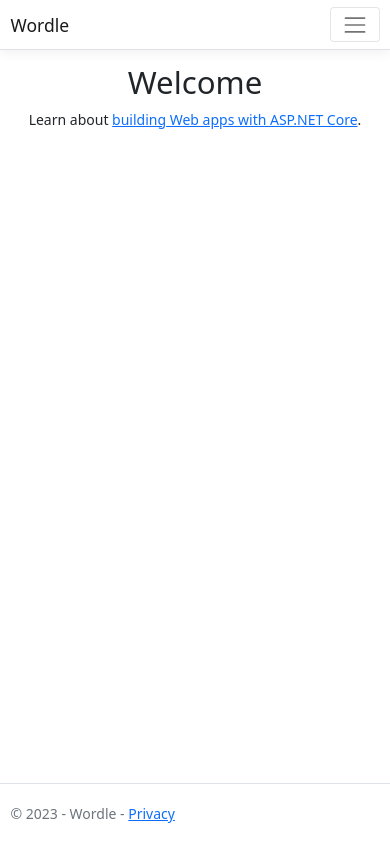
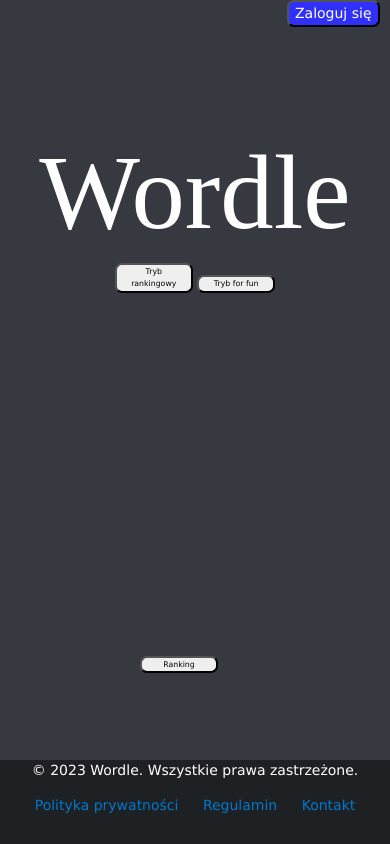
Before and after one commit to BartlomiejCalus/SM_Projekt, an ASP.NET Core app: page / in a window 390 px wide. Run offline with ASP.NET Core 8, Linux system fonts and the light colour scheme; style sheets or scripts are compiled from the project's sources; some web fonts are replaced.

Commit message:
[FE] Strona głowna, logowania i rejestracja

```diff
--- a/Wordle/Wordle/Controllers/HomeController.cs
+++ b/Wordle/Wordle/Controllers/HomeController.cs
@@ -22,6 +22,14 @@
         {
             return View();
         }
+        public IActionResult Login()
+        {
+            return View("Login");
+        }
+        public IActionResult Register()
+        {
+            return View();
+        }
 
         [ResponseCache(Duration = 0, Location = ResponseCacheLocation.None, NoStore = true)]
         public IActionResult Error()
--- a/Wordle/Wordle/Views/Home/Index.cshtml
+++ b/Wordle/Wordle/Views/Home/Index.cshtml
@@ -1,8 +1,40 @@
 @{
     ViewData["Title"] = "Home Page";
 }
+<head>
+    <link rel="stylesheet" href="~/css/style.css">
 
-<div class="text-center">
-    <h1 class="display-4">Welcome</h1>
-    <p>Learn about <a href="https://docs.microsoft.com/aspnet/core">building Web apps with ASP.NET Core</a>.</p>
+
+</head>
+<div class="menu">
+
+    <a href="@Url.Action("Login")" class="button-link">
+
+        <button id="login_button">Zaloguj się</button>
+    </a>
+
+
+
+
 </div>
+<div class="main_page">
+
+    <div class="row_non">
+        <h1><a href=" @Url.Action("Index")">Wordle</a></h1>
+
+        <button class="gamemode_button">Tryb rankingowy</button>
+
+        <button class="gamemode_button">Tryb for fun</button>
+
+    </div>
+    <div class="row_non">
+        <button class="gamemode_button" id="rank_button">Ranking</button>
+        <button class="gamemode_button" id="settings_button"><i class="fa-solid fa-gears"></i></button>
+    </div>
+
+</div>
+
+
+
+
+<script src="js/bootstrap.bundle.js"></script>
--- a/Wordle/Wordle/Views/Shared/_Layout.cshtml
+++ b/Wordle/Wordle/Views/Shared/_Layout.cshtml
@@ -9,38 +9,26 @@
     <link rel="stylesheet" href="~/Wordle.styles.css" asp-append-version="true" />
 </head>
 <body>
-    <header>
-        <nav class="navbar navbar-expand-sm navbar-toggleable-sm navbar-light bg-white border-bottom box-shadow mb-3">
-            <div class="container-fluid">
-                <a class="navbar-brand" asp-area="" asp-controller="Home" asp-action="Index">Wordle</a>
-                <button class="navbar-toggler" type="button" data-bs-toggle="collapse" data-bs-target=".navbar-collapse" aria-controls="navbarSupportedContent"
-                        aria-expanded="false" aria-label="Toggle navigation">
-                    <span class="navbar-toggler-icon"></span>
-                </button>
-                <div class="navbar-collapse collapse d-sm-inline-flex justify-content-between">
-                    <ul class="navbar-nav flex-grow-1">
-                        <li class="nav-item">
-                            <a class="nav-link text-dark" asp-area="" asp-controller="Home" asp-action="Index">Home</a>
-                        </li>
-                        <li class="nav-item">
-                            <a class="nav-link text-dark" asp-area="" asp-controller="Home" asp-action="Privacy">Privacy</a>
-                        </li>
-                    </ul>
-                </div>
-            </div>
-        </nav>
-    </header>
+
     <div class="container">
         <main role="main" class="pb-3">
             @RenderBody()
         </main>
     </div>
 
-    <footer class="border-top footer text-muted">
+    <footer>
+
         <div class="container">
-            &copy; 2023 - Wordle - <a asp-area="" asp-controller="Home" asp-action="Privacy">Privacy</a>
-        </div>
-    </footer>
+                <p>&copy; 2023 Wordle. Wszystkie prawa zastrzeżone.</p>
+        <nav>
+            <ul>
+                <li><a href="#">Polityka prywatności</a></li>
+                    <li><a href="#">Regulamin</a></li>
+                <li><a href="#">Kontakt</a></li>
+            </ul>
+        </nav>
+    </div>
+</footer>
     <script src="~/lib/jquery/dist/jquery.min.js"></script>
     <script src="~/lib/bootstrap/dist/js/bootstrap.bundle.min.js"></script>
     <script src="~/js/site.js" asp-append-version="true"></script>
--- /dev/null
+++ b/Wordle/Wordle/wwwroot/css/style.css
@@ -0,0 +1,209 @@
+
+@font-face {
+    font-family: December;
+    src: url(December.otf);
+  }
+body{
+    background-color: #36393F;
+    font-family: Verdana, Geneva, Tahoma, sans-serif;
+}
+h1{
+    color:white;
+    text-align: center;
+    margin-top:4vh;
+    font-family: December;
+    font-size: 80pt;
+    cursor: pointer;
+    align-self: center;
+
+}
+h1 a
+{
+    text-decoration: none;
+    color:white;
+}
+h1 a:hover
+{
+    text-decoration: none;
+    color:white;
+}
+
+.gamemode_button{
+
+    width:20vw;
+    align-self: center;
+    border-radius: 7px;
+    font-size: 2vw;
+}
+.main_page{
+    display: flex;
+    flex-wrap: wrap;
+    margin-top:5vh;
+    align-items:center;
+    justify-content: center;
+
+}
+.row_non{
+    margin-top:3vh;
+    width: 100vw;
+    text-align: center;
+}
+#rank_button
+{
+    margin-top:40vh;
+}
+#settings_button
+{
+background: none;
+border:0;
+width: auto;
+margin-left: 4vw;
+font-size: 2vw;
+
+}
+
+
+/* Stopka */
+footer {
+    margin-top:2vh;
+    background-color: #1e2124;
+    width: 100vw;
+    height: 10vh;
+    color:white;
+    position:fixed;
+    bottom:0px;
+
+  }
+
+  .container {
+    max-width: 1200px;
+    margin: 0 auto;
+    text-align: center;
+  }
+
+  ul {
+    list-style: none;
+    margin: 0;
+    padding: 0;
+    display: inline-block;
+  }
+
+  li {
+    display: inline-block;
+    margin: 0 10px;
+  }
+
+  a {
+    color: #4b4b4b;
+    text-decoration: none;
+    transition: color 0.2s ease-in-out;
+  }
+
+  a:hover {
+    color: #007bff;
+  }
+
+  .menu
+  {
+    justify-content: right;
+    display: flex;
+  }
+  #login_button
+  {
+    Color:white;
+    background: rgb(49, 49, 255);
+    border-radius: 7px;
+  }
+
+  .login-container {
+    max-width: 400px;
+    margin: 0 auto;
+    padding: 20px;
+    color:white;
+    box-shadow: 0px 2px 5px rgba(0, 0, 0, 0.3);
+    text-align: center;
+  }
+
+  h2 {
+    margin-top: 0;
+  }
+
+  form {
+    display: flex;
+    flex-direction: column;
+  }
+
+  label {
+    margin-top: 10px;
+    font-weight: bold;
+  }
+
+  input {
+    padding: 5px;
+    margin-top: 5px;
+    border: 1px solid #ccc;
+    border-radius: 3px;
+    font-size: 16px;
+  }
+
+  button[type="submit"] {
+    background-color: #6b6b6b;
+    color: #fff;
+    padding: 10px 20px;
+    margin-top: 10px;
+    border: none;
+    border-radius: 3px;
+    font-size: 16px;
+    cursor: pointer;
+  }
+
+  button[type="submit"]:hover {
+    background-color: #6b6b6b;
+  }
+
+
+  .register-container {
+    max-width: 400px;
+    margin: 0 auto;
+    padding: 20px;
+    color:white;
+    box-shadow: 0px 2px 5px rgba(0, 0, 0, 0.3);
+    text-align: center;
+  }
+
+  h2 {
+    margin-top: 0;
+  }
+
+  form {
+    display: flex;
+    flex-direction: column;
+  }
+
+  label {
+    margin-top: 10px;
+    font-weight: bold;
+  }
+
+  input {
+    padding: 5px;
+    margin-top: 5px;
+    border: 1px solid #ccc;
+    border-radius: 3px;
+    font-size: 16px;
+  }
+
+  button[type="submit"] {
+    background-color: #6b6b6b;
+    color: #fff;
+    padding: 10px 20px;
+    margin-top: 10px;
+    border: none;
+    border-radius: 3px;
+    font-size: 16px;
+    cursor: pointer;
+  }
+
+  button[type="submit"]:hover {
+    background-color: #6b6b6b;
+  }
```
Also changed, not shown: Wordle/Wordle/Views/Home/Login.cshtml (added, +51 -0 lines), Wordle/Wordle/Views/Home/Register.cshtml (added, +65 -0 lines), Wordle/Wordle/wwwroot/js/site.js (+66 -3 lines), 1 other file.
